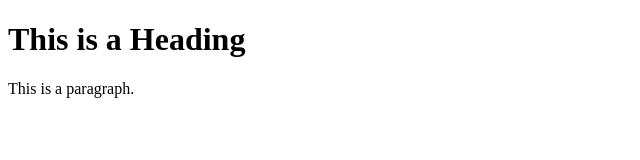
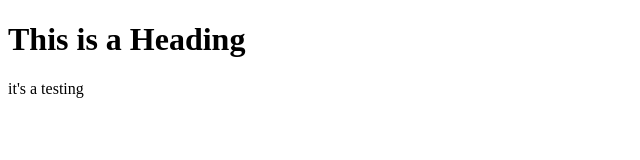
Before and after one commit to KevinLoEnno/WebSite2, a plain HTML site: page index.html in a window 1280 px wide. Shown: the full height of the page, 0-640 px from the left. Drawn offline with Linux system fonts and the light colour scheme.

Commit message:
change to it's a testing

```diff
--- a/index.html
+++ b/index.html
@@ -6,7 +6,7 @@
 <body>
 
 <h1>This is a Heading</h1>
-<p>This is a paragraph.</p>
+<p>it's a testing</p>
 
 </body>
 </html>
```
